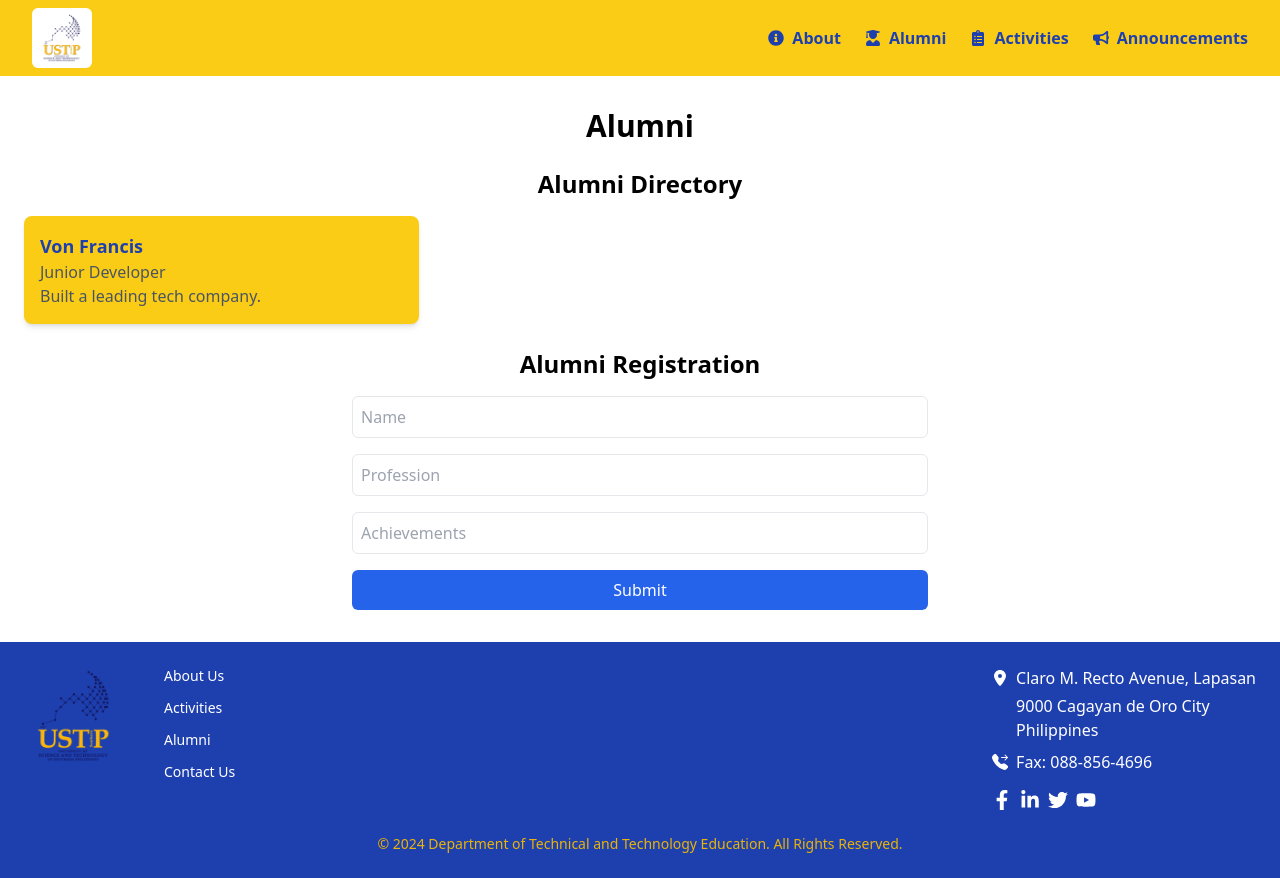
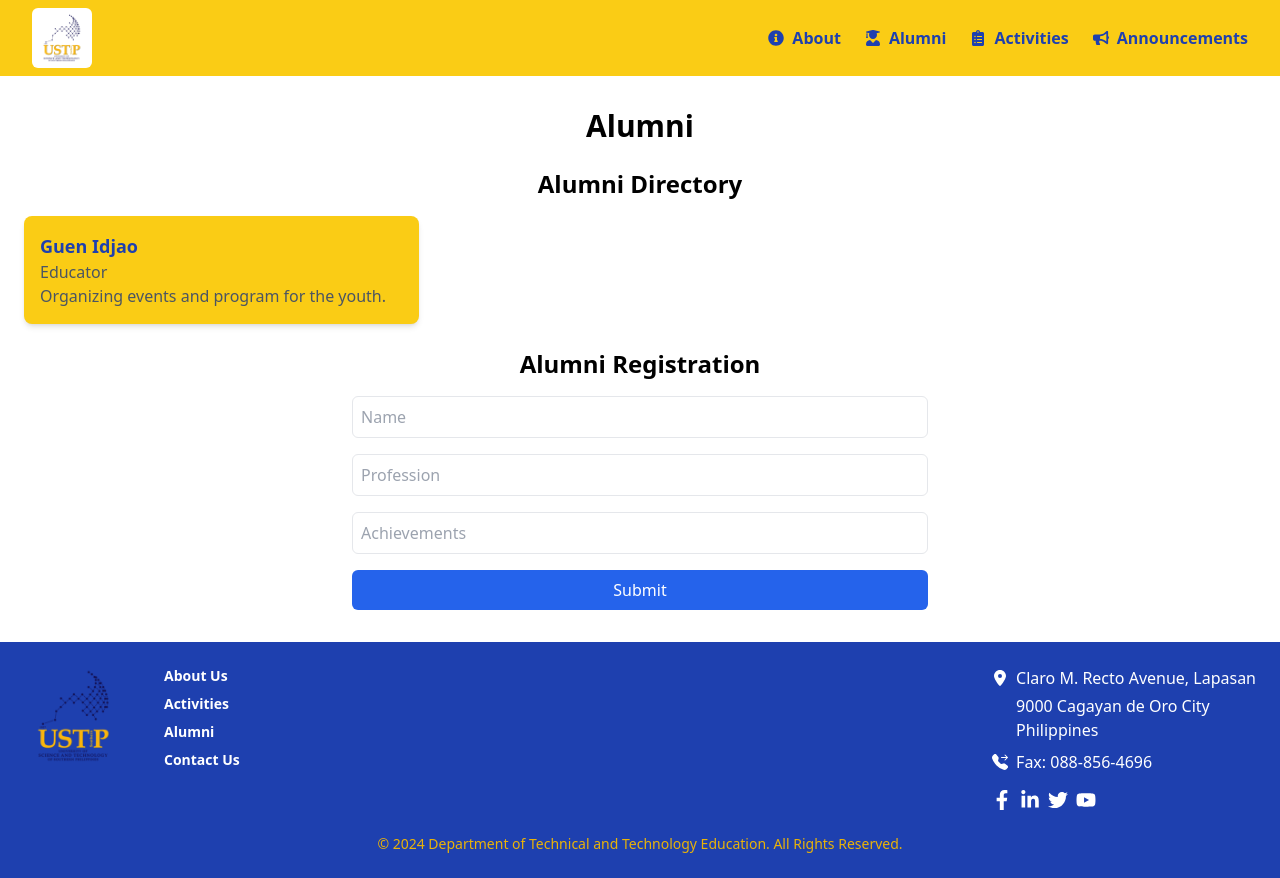
Before and after one commit to vonfrancis00/DTTED, a React (Create React App) app: page /alumni in a window 1280 px wide. Built offline with nearby package versions, Linux system fonts and the light colour scheme.

Commit message:
new update

```diff
--- a/public/index.html
+++ b/public/index.html
@@ -11,7 +11,7 @@
     <link rel="apple-touch-icon" href="%PUBLIC_URL%/departLogo.jpg" />
     <link rel="manifest" href="%PUBLIC_URL%/manifest.json" />
     <!-- Update Title -->
-    <title>D.T.T.E.D</title>
+    <title>CSTE - Department of Technical and Technology Education</title>
   </head>
   <body>
     <noscript>You need to enable JavaScript to run this app.</noscript>
--- a/src/components/Footer.jsx
+++ b/src/components/Footer.jsx
@@ -16,16 +16,16 @@ const Footer = () => {
           />
           <div className="ml-10">
             <a href="/aboutus">
-              <h1 className="text-white text-sm mb-3 hover:underline">About Us</h1>
+              <h1 className="text-white text-sm mb-2 font-semibold hover:underline">About Us</h1>
             </a>
             <a href="/activities">
-              <h2 className="text-white text-sm mb-3 hover:underline">Activities</h2>
+              <h2 className="text-white text-sm mb-2 font-semibold hover:underline">Activities</h2>
             </a>
             <a href="/alumni">
-              <h2 className="text-white text-sm mb-3 hover:underline">Alumni</h2>
+              <h2 className="text-white text-sm mb-2 font-semibold hover:underline">Alumni</h2>
             </a>
             <a href="/contactus">
-              <h2 className="text-white text-sm mb-3 hover:underline">Contact Us</h2>
+              <h2 className="text-white text-sm mb-2 font-semibold hover:underline">Contact Us</h2>
             </a>
           </div>
         </div>
@@ -58,8 +58,8 @@ const Footer = () => {
         </div>
       </div>
 
-      <div className="text-center text-sm mt-3">
-        <p className="text-yellow-500">© 2024 Department of Technical and Technology Education. All Rights Reserved.</p>
+      <div className="text-center text-sm mt-2">
+        <p className="text-yellow-500 text-sm">© 2024 Department of Technical and Technology Education. All Rights Reserved.</p>
       </div>
     </footer>
   );
--- a/src/components/Home.jsx
+++ b/src/components/Home.jsx
@@ -20,7 +20,7 @@ const Home = () => {
             className="h-36 w-36 mb-4"
           />
 
-          <h2 className="text-4xl font-bold text-white mb-4">D.T.T.E.D</h2>
+          <h2 className="text-4xl font-bold text-white mb-4">CSTE</h2>
           <p className="text-xl text-white mb-6">
             Department of Technical and Technology Education
           </p>
--- a/src/pages/alumni.jsx
+++ b/src/pages/alumni.jsx
@@ -2,7 +2,7 @@ import React, { useState } from 'react';
 
 const Alumni = () => {
   const [alumni, setAlumni] = useState([
-    { name: "Von Francis", profession: "Junior Developer", achievements: "Built a leading tech company." }
+    { name: "Guen Idjao", profession: "Educator", achievements: "Organizing events and program for the youth." }
   ]);
 
   const [newAlumni, setNewAlumni] = useState({
```
